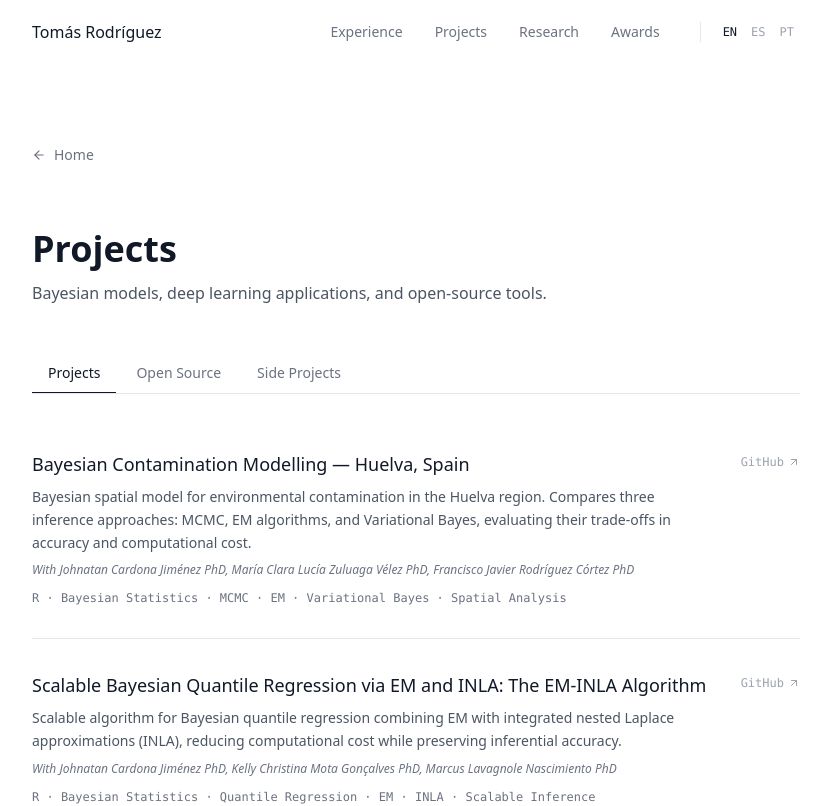
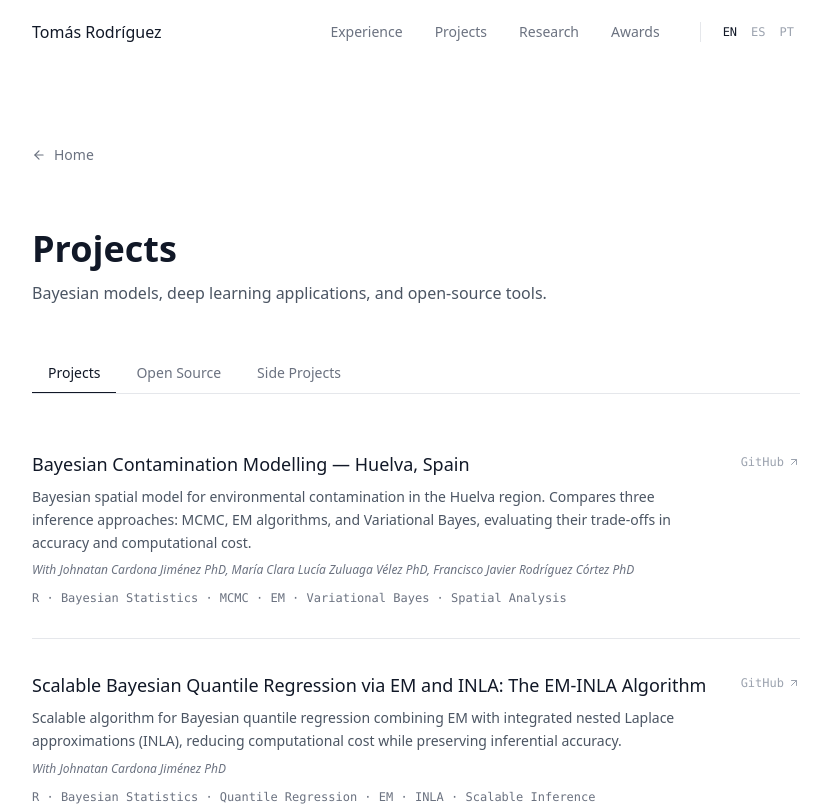
Before and after one commit to torodriguezt/portafolio, a Next.js app: page /projects in a window 1280 px wide. Shown: the top 806 px of the page, without its empty margins (224-1055 px from the left). Built offline with nearby package versions, Linux system fonts and the light colour scheme.

Commit message:
fix: update collaborators list in project and research pages

```diff
--- a/app/projects/page.tsx
+++ b/app/projects/page.tsx
@@ -33,7 +33,7 @@ const projects: Project[] = [
   },
   {
     tags: ["R", "Bayesian Statistics", "Quantile Regression", "EM", "INLA", "Scalable Inference"],
-    collaborators: "With Johnatan Cardona Jiménez PhD, Kelly Christina Mota Gonçalves PhD, Marcus Lavagnole Nascimiento PhD",
+    collaborators: "With Johnatan Cardona Jiménez PhD",
     github: "https://github.com/torodriguezt/EM-INLA",
     title: {
       en: "Scalable Bayesian Quantile Regression via EM and INLA: The EM-INLA Algorithm",
--- a/app/research/page.tsx
+++ b/app/research/page.tsx
@@ -47,7 +47,7 @@ const papers: Paper[] = [
     },
   },
   {
-    collaborators: "With Johnatan Cardona Jiménez PhD, Kelly Christina Mota Gonçalves PhD, Marcus Lavagnole Nascimiento PhD",
+    collaborators: "With Johnatan Cardona Jiménez PhD",
     status: "Available on arXiv",
     link: "https://arxiv.org/abs/2607.10432",
     tags: ["Bayesian Statistics", "Quantile Regression", "EM", "INLA", "Scalable Inference"],
```
